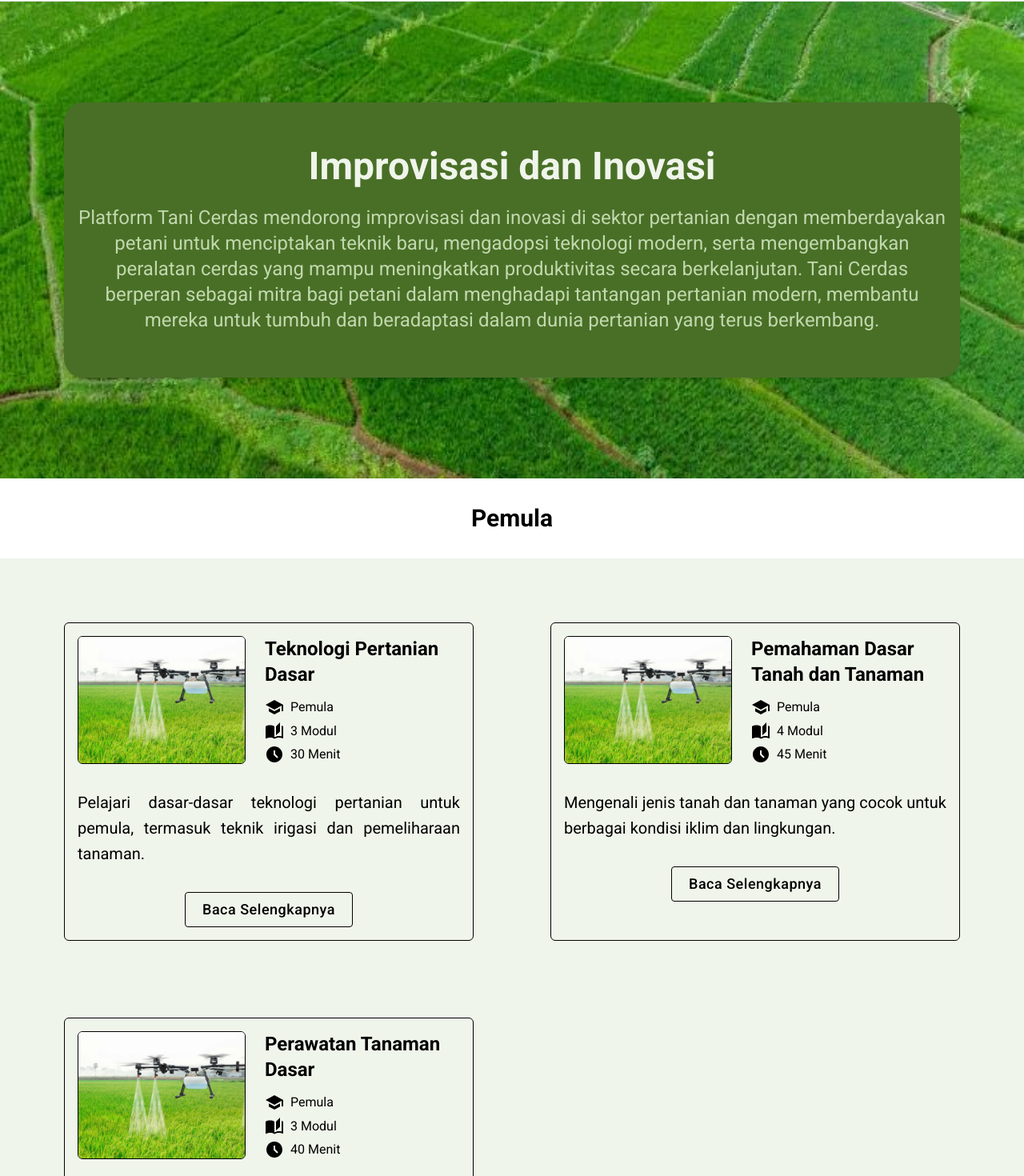
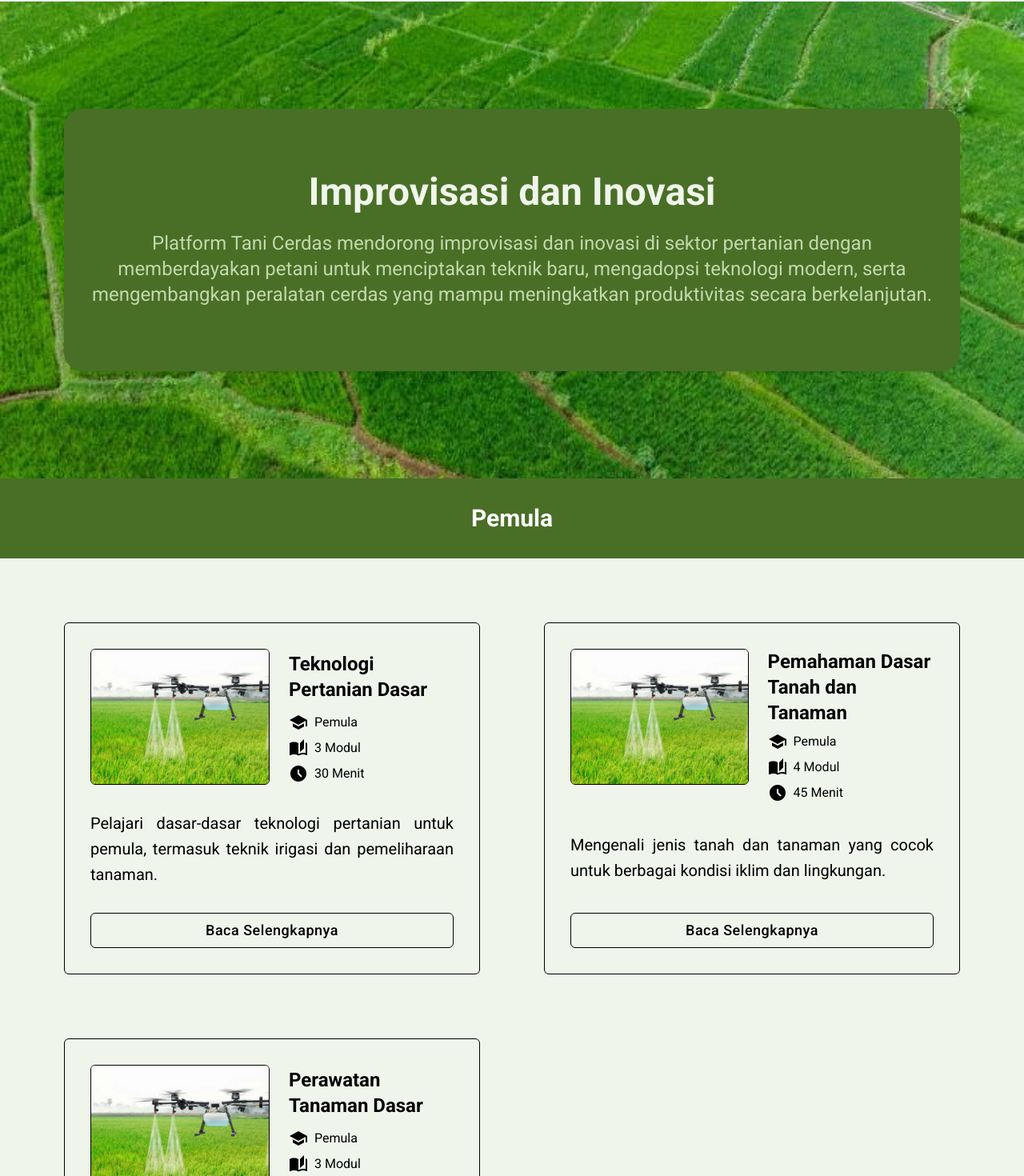
Before and after one commit to yudiatmoko/tani-cerdas, a React (Vite) app: page /belajar-tani in a window 1280 px wide. Shown: the part 95-1565 px from the top of the page at 80% size. Built offline with nearby package versions, Linux system fonts and the light colour scheme.

Commit message:
revision-card

```diff
--- a/src/components/elements/CardEducation.jsx
+++ b/src/components/elements/CardEducation.jsx
@@ -16,19 +16,20 @@ const CardEducation = ({
 }) => {
   return (
     <Card
-      className="flex flex-col gap-4 p-4 md:gap-8 w-full bg-primary-50 border border-black rounded-md"
+      className="flex flex-col justify-between gap-4 p-6 lg:p-8 md:gap-8 w-full bg-primary-50 border border-black rounded-md"
       {...props}
     >
       <Card.Header className="flex flex-col md:flex-row items-stretch gap-4 md:gap-6">
         <Card.Img
           src={image}
           variant="top-left"
-          className="h-32 md:h-40 w-full md:w-[210px] border border-black rounded-md object-cover"
+          className="h-44 w-full lg:h-[170px] lg:min-w-40 lg:max-w-56 border border-black rounded-md object-cover"
         />
-        <div className="flex flex-col justify-between items-start gap-1">
-          <Card.Title className="text-black text-xl md:text-2xl font-bold font-['Roboto'] mb-2">
+        <div className="flex flex-col justify-around items-start gap-2 p-0">
+          <Card.Title className="text-black text-xl md:text-2xl font-bold font-['Roboto']">
             {title}
           </Card.Title>
+          <div className="flex flex-col justify-around items-start gap-2">
             <Card.Text className="flex items-center gap-2 text-justify text-black text-base font-normal font-['Roboto']">
               <School /> {level}
             </Card.Text>
@@ -39,21 +40,22 @@ const CardEducation = ({
               <AccessTimeFilledIcon /> {`${duration} Menit`}
             </Card.Text>
           </div>
+        </div>
       </Card.Header>
       <Card.Body className="flex flex-col justify-center items-center gap-4 md:gap-6">
         <Card.Text className="text-justify text-black text-lg md:text-xl font-normal font-['Roboto'] leading-6 md:leading-8">
           {desc}
         </Card.Text>
+      </Card.Body>
       <StyledEngineProvider injectFirst>
         <Button
           variant="outlined"
           size="large"
-            className="border-black capitalize mt-2 text-center text-black text-lg font-medium font-['Roboto'] hover:text-primary-200 hover:border-primary-200"
+          className="border-black rounded-md hover:bg-transparent capitalize text-center text-black text-lg font-medium font-['Roboto'] hover:text-primary-200 hover:border-primary-200"
         >
           Baca Selengkapnya
         </Button>
       </StyledEngineProvider>
-      </Card.Body>
     </Card>
   );
 };
--- a/src/components/elements/CardProduct.jsx
+++ b/src/components/elements/CardProduct.jsx
@@ -1,11 +1,12 @@
-import { Card, Button } from "react-bootstrap";
+import { Card } from "react-bootstrap";
+import Button from "./Button";
 import ArrowForwardIcon from "@mui/icons-material/ArrowForward";
 
 const CardProduct = ({ image, title, text, children, ...props }) => {
   return (
     <Card
       {...props}
-      className="max-w-sm w-full bg-primary-50 border border-primary-75"
+      className="max-w-sm w-full bg-primary-50 border border-primary-75 flex flex-col justify-between"
     >
       <Card.Img
         variant="top"
@@ -19,15 +20,12 @@ const CardProduct = ({ image, title, text, children, ...props }) => {
         <Card.Text className="text-black text-base font-normal font-['Roboto'] leading-snug text-justify">
           {text}
         </Card.Text>
-        <Button
-          {...props}
-          className="py-4 btn-block mt-auto text-start text-black text-xl font-medium font-['Roboto'] hover:text-primary-200"
-        >
-          {children} <ArrowForwardIcon />
-        </Button>
       </Card.Body>
+      <Button classname="p-4 btn-block mt-auto text-start text-black text-xl font-medium font-['Roboto'] hover:text-primary-200">
+        {children} <ArrowForwardIcon />
+      </Button>
     </Card>
   );
-}
+};
 
 export default CardProduct;
--- a/src/components/elements/CardTestimonial.jsx
+++ b/src/components/elements/CardTestimonial.jsx
@@ -3,14 +3,18 @@ import { Card, Image } from "react-bootstrap";
 
 const CardTestimonial = ({ desc, userImage, userName, userRole }) => {
   return (
-    <Card className="p-6 min-h-80 w-full mx-auto bg-white justify-center items-center gap-4 flex flex-col text-center">
+    <Card className="p-6 min-h-80 w-full mx-auto bg-white justify-around items-center gap-4 flex flex-col text-center">
+      <Card.Body>
         <h3 className="text-black text-lg font-normal font-['Roboto'] leading-snug text-center">
           {desc}
         </h3>
+      </Card.Body>
+      <Card.Footer className="flex flex-col items-center justify-end gap-4">
         <Image className="rounded-full w-12 h-12 mt-4" src={userImage} />
         <h2 className="text-black text-xl md:text-2xl font-bold font-['Roboto']">
           {userName} - {userRole}
         </h2>
+      </Card.Footer>
     </Card>
   );
 };
--- a/src/pages/BelajarTani.jsx
+++ b/src/pages/BelajarTani.jsx
@@ -24,8 +24,8 @@ export default function BelajarTani() {
             backgroundPosition: "center",
           }}
         >
-          <Card className="px-4 py-14 bg-primary-400 rounded-3xl shadow-md flex-col justify-start items-center gap-6 inline-flex">
-            <Card.Title className="text-center text-primary-50 text-5xl font-bold font-['Roboto']">
+          <Card className="flex px-5 py-20 bg-primary-400 rounded-3xl shadow-md flex-col justify-start items-center gap-6">
+            <Card.Title className="text-center text-primary-50 text-3xl md:text-5xl font-bold font-['Roboto']">
               Improvisasi dan Inovasi
             </Card.Title>
             <Card.Text className="hidden lg:block text-center text-primary-75 text-2xl font-normal font-['Roboto']">
@@ -33,9 +33,6 @@ export default function BelajarTani() {
               pertanian dengan memberdayakan petani untuk menciptakan teknik
               baru, mengadopsi teknologi modern, serta mengembangkan peralatan
               cerdas yang mampu meningkatkan produktivitas secara berkelanjutan.
-              Tani Cerdas berperan sebagai mitra bagi petani dalam menghadapi
-              tantangan pertanian modern, membantu mereka untuk tumbuh dan
-              beradaptasi dalam dunia pertanian yang terus berkembang.
             </Card.Text>
           </Card>
         </div>
@@ -43,10 +40,10 @@ export default function BelajarTani() {
       <div>
         {Object.keys(groupedCourses).map((level) => (
           <div key={level}>
-            <h2 className="text-center text-3xl font-bold font-['Roboto'] py-8 bg-white">
+            <h2 className="text-center text-3xl font-bold font-['Roboto'] py-8 bg-primary-400 text-white">
               {level}
             </h2>
-            <div className="grid grid-cols-1 lg:grid-cols-2 place-content-center bg-primary-50 w-full h-auto gap-12 lg:gap-24 p-8 lg:p-20">
+            <div className="grid grid-cols-1 lg:grid-cols-2 place-content-center bg-primary-50 w-full h-auto gap-12 lg:gap-20 p-12 lg:p-20">
               {groupedCourses[level].map((course, index) => (
                 <CardEducation
                   key={index}
```
Lines whose indentation alone changed are shown as unchanged.
